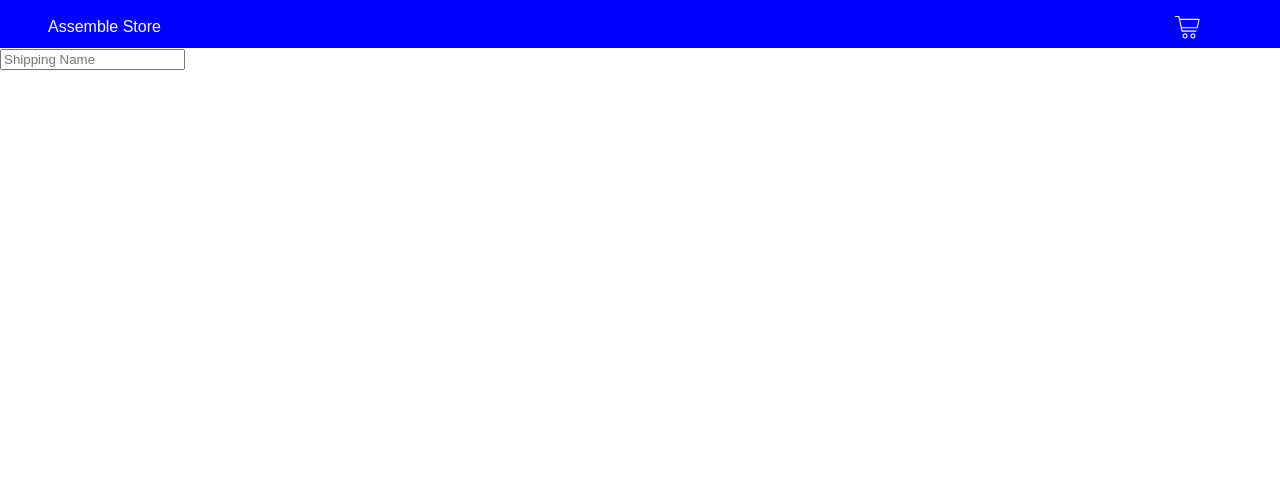
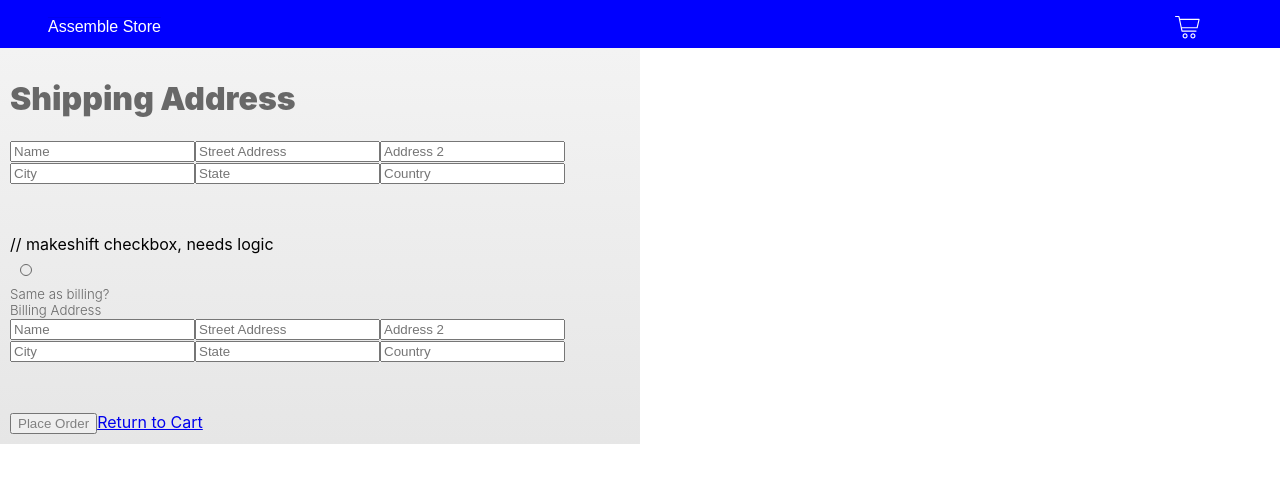
Before and after one commit to aramsay1026/checkout-app-public, a React (Create React App) app: page /check-out in a window 1280 px wide. Shown: the top 482 px of the page. Built offline with nearby package versions, Linux system fonts and the light colour scheme.

Commit message:
Styled review cart component

```diff
--- a/src/App.jsx
+++ b/src/App.jsx
@@ -23,10 +23,17 @@ const NavBar = styled.nav`
 const NavTitle = styled.span`
   color: white;
   font-family: Arial, Helvetic, sans-serif;
-  font-size: 1em;
   position: relative;
   top: 1em;
   left: 3em;
+  text-decoration: none;
+  height: 40vmin;
+  pointer-events: none;
+  @media (prefers-reduced-motion: no-preference) {
+    .App-logo {
+      animation: App-logo-spin infinite 20s linear;
+    }
+  }
 `;
 
 const CheckOutIcon = styled.i`
--- a/src/routes/CheckOut.tsx
+++ b/src/routes/CheckOut.tsx
@@ -6,11 +6,72 @@ import ShippingAndBillingContext, {
     copyAddress,
     copyShippingAndBilling
 } from '../ShippingAndBillingContext';
+import {
+    BrowserRouter as Router,
+    Switch,
+    Route,
+    Link
+} from "react-router-dom";
+
+const OrderFormContainer = styled.div`
+    height: 100%;
+    width: 50%;
+    display: flex;
+    align-items: center;
+    background: linear-gradient(to bottom, #f3f3f3, #e6e6e6);
+`;
+
+const MarginBuffer = styled.div`
+    margin: 10px;
+`;
+
+const InputContainer = styled.div`
+    min-width: 30%;
+    display: inline-block;
+`;
+
+const FlexVerticalFlex = styled.div`
+    align-items: center;
+`;
+
+const Checkbox = styled.div`
+    margin: 10px;
+    height: 10px;
+    width: 10px;
+    border-radius: 50%;
+    border: 1px solid #686868
+`;
+
+const HeavyText = styled.h1`
+    font-family: 'SF Pro Text';
+    font-weight: 900;
+    color: #686868;
+`;
+
+const LightText = styled.h5`
+    font-family: 'SF Pro Text';
+    font-weight: 300;
+    color: #686868;
+    margin: 0
+`;
+
+const ContentMargin = styled.div`
+    margin-bottom: 50px;
+`;
+
 
 const FormField = styled.input`
+    display: inline-block;
 `;
 
+const PlaceOrderButton = styled.button`
+    color: gray;
+`;
+
+// const formData = checkMark ? shippingData : billingData
+
 export default function CheckOut() {
+
     return (
         <ShippingAndBillingContext.Consumer>
             {(shippingAndBillingContextValue: any) => {
@@ -41,16 +102,106 @@ export default function CheckOut() {
                 const getBillingAddressFieldFactory = getNestedAddressFieldValueFactoryFactory('billingAddress');
 
                 return (
-                    <div>
-                        <FormField
-                            type="text"
-                            placeholder="Shipping Name"
-                            value={getShippingAddressFieldFactory('name')}
-                            onChange={changeShippingAddressFieldFactory('name')}
-                        />
-                    </div>
+                    <OrderFormContainer>
+                        <MarginBuffer>
+                            <HeavyText>Shipping Address</HeavyText>
+                            <InputContainer>
+                                <ContentMargin>
+                                    <FormField
+                                        type="text"
+                                        placeholder="Name"
+                                        value={getShippingAddressFieldFactory('name')}
+                                        onChange={changeShippingAddressFieldFactory('name')}
+                                    />
+                                    <FormField
+                                        type="text"
+                                        placeholder="Street Address"
+                                        value={getShippingAddressFieldFactory('address1')}
+                                        onChange={changeShippingAddressFieldFactory('address1')}
+                                    />
+                                    <FormField
+                                        type="text"
+                                        placeholder="Address 2"
+                                        value={getShippingAddressFieldFactory('address2')}
+                                        onChange={changeShippingAddressFieldFactory('address2')}
+                                    />
+                                    <FormField
+                                        type="text"
+                                        placeholder="City"
+                                        value={getShippingAddressFieldFactory('city')}
+                                        onChange={changeShippingAddressFieldFactory('city')}
+                                    />
+                                    <FormField
+                                        type="text"
+                                        placeholder="State"
+                                        value={getShippingAddressFieldFactory('state')}
+                                        onChange={changeShippingAddressFieldFactory('state')}
+                                    />
+                                    <FormField
+                                        type="text"
+                                        placeholder="Country"
+                                        value={getShippingAddressFieldFactory('country')}
+                                        onChange={changeShippingAddressFieldFactory('country')}
+                                    />
+                                </ContentMargin>
+                            </InputContainer>
+                            <FlexVerticalFlex>
+                                // makeshift checkbox, needs logic
+                                    <Checkbox>
+                                </Checkbox>
+                                <LightText>Same as billing?</LightText>
+                            </FlexVerticalFlex>
+                            <LightText>Billing Address</LightText>
+                            <InputContainer>
+                                <ContentMargin>
+                                    <FormField
+                                        type="text"
+                                        placeholder="Name"
+                                        value={getShippingAddressFieldFactory('name')}
+                                        onChange={changeShippingAddressFieldFactory('name')}
+                                    />
+                                    <FormField
+                                        type="text"
+                                        placeholder="Street Address"
+                                        value={getShippingAddressFieldFactory('address1')}
+                                        onChange={changeShippingAddressFieldFactory('address1')}
+                                    />
+                                    <FormField
+                                        type="text"
+                                        placeholder="Address 2"
+                                        value={getShippingAddressFieldFactory('address2')}
+                                        onChange={changeShippingAddressFieldFactory('address2')}
+                                    />
+                                    <FormField
+                                        type="text"
+                                        placeholder="City"
+                                        value={getShippingAddressFieldFactory('city')}
+                                        onChange={changeShippingAddressFieldFactory('city')}
+                                    />
+                                    <FormField
+                                        type="text"
+                                        placeholder="State"
+                                        value={getShippingAddressFieldFactory('state')}
+                                        onChange={changeShippingAddressFieldFactory('state')}
+                                    />
+                                    <FormField
+                                        type="text"
+                                        placeholder="Country"
+                                        value={getShippingAddressFieldFactory('country')}
+                                        onChange={changeShippingAddressFieldFactory('country')}
+                                    />
+                                </ContentMargin>
+                            </InputContainer>
+                            <Link to="/order-complete">
+                                <PlaceOrderButton> Place Order</PlaceOrderButton>
+                            </Link>
+                            <Link to="/">
+                                Return to Cart
+                            </Link>
+                        </MarginBuffer>
+                    </OrderFormContainer>
                 );
             }}
-        </ShippingAndBillingContext.Consumer>
+        </ShippingAndBillingContext.Consumer >
     );
 }
--- a/src/routes/ReviewCart.tsx
+++ b/src/routes/ReviewCart.tsx
@@ -46,8 +46,69 @@ const CartLabelText = styled.span`
     color: gray;
 `;
 
+const YourCartText = styled.span`
+    position: relative;
+    top: -0.3em;
+    font-weight: bold;
+    font-size: 1.5em;
+`;
+
 const CheckoutButton = styled.button`
+    border: none;
     color: gray;
+    border-radius: 25px;
+    font-family: 'SF Pro Text';
+    padding: .8em;
+    font-size: 1.2em;
+`;
+
+const AlignRight = styled.div`
+    width: 100%;
+    text-align: right;
+`;
+
+const PageContainer = styled.div`
+    font-family: 'SF Pro Text';
+    margin: 3em auto;
+    border-radius: 65px;
+    background-color: #fafafa;
+    width: 960px;
+    padding: 35px 54px;
+`;
+
+const Table = styled.div`
+    display: flex;
+    flex-direction: column;
+    margin: 0 0 3em 0;
+    padding: 0;
+`;
+
+const TableRow = styled.div`
+    display: flex;
+    flex-direction: row;
+    flex-wrap: wrap;
+`;
+
+const TableCell = styled.div`
+    text-align: center;
+    box-sizing: border-box;
+    flex-grow: 1;
+    width: 25%;  // Default to full width
+    padding: 0.8em 1.2em;
+    overflow: hidden; // Or flex might break
+    list-style: none;
+    border: solid @bw white;
+    background: fade(slategrey,20%);
+    > h1, > h2, > h3, > h4, > h5, > h6 { margin: 0; }
+`;
+
+const CellContents = styled.div`
+    margin: 35% auto 0;
+    text-align: center;
+`;
+
+const SkuContainer = styled.div`
+    text-align: center;
 `;
 
 type ChangeProductCountType = (item: Item, newCount: number) => void;
@@ -78,18 +139,18 @@ function ProductQuantity(props: ProductQuantityProps) {
 
 function productItem(props: Item, changeProductCount: ChangeProductCountType) {
     return (
-        <tr>
-            <td><ProductPicture {...props} /></td>
-            <td>{props.name}</td>
-            <td>{props.sku}</td>
-            <td><ProductQuantity item={props} changeProductCount={changeProductCount} /></td>
-            <td>${props.unitPrice}</td>
-        </tr>
+        <TableRow>
+            <TableCell><ProductPicture {...props} /></TableCell>
+            <TableCell><CellContents>{props.name} <SkuContainer>Sku:{props.sku}</SkuContainer></CellContents></TableCell>
+            <TableCell><CellContents><ProductQuantity item={props} changeProductCount={changeProductCount} /></CellContents></TableCell>
+            <TableCell><CellContents>${props.unitPrice}</CellContents></TableCell>
+        </TableRow>
     )
 }
 
 export default function ReviewCart() {
     return (
+
         <CartContext.Consumer>
             {(cartContextValue: any) => {
                 const { cart, setCart } = cartContextValue;
@@ -107,21 +168,26 @@ export default function ReviewCart() {
                 };
 
                 return (
-                    <div>
-                        <table>
-                            <tr>
-                                <th>Your Cart</th>
-                                <th><CartLabelText>QUANTITY</CartLabelText></th>
-                                <th><CartLabelText>PRICE</CartLabelText></th>
-                            </tr>
+                    <PageContainer>
+                        <Table>
+                            <TableRow>
+                                <TableCell><YourCartText>Your Cart</YourCartText></TableCell>
+                                <TableCell><CartLabelText>ITEM</CartLabelText></TableCell>
+                                <TableCell><CartLabelText>QUANTITY</CartLabelText></TableCell>
+                                <TableCell><CartLabelText>PRICE</CartLabelText></TableCell>
+                            </TableRow>
                             {cart.map((item: Item) => productItem(item, changeProductCount))}
-                        </table>
-                        <Link to="/check-out">
-                            <CheckoutButton> Proceed To Checkout</CheckoutButton>
-                        </Link>
-                    </div>
+                        </Table>
+                        <AlignRight>
+                            <Link to="/check-out">
+                                <CheckoutButton> Proceed To Checkout</CheckoutButton>
+                            </Link>
+                        </AlignRight>
+                    </PageContainer>
+
                 );
             }}
         </CartContext.Consumer>
+
     );
 }
```
